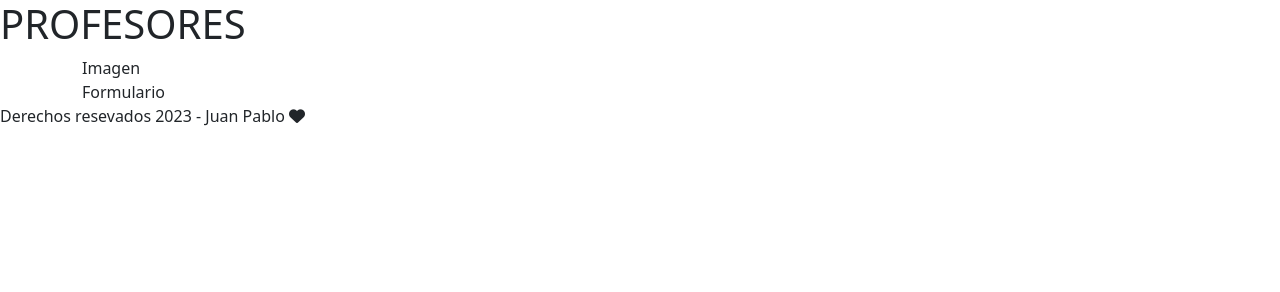
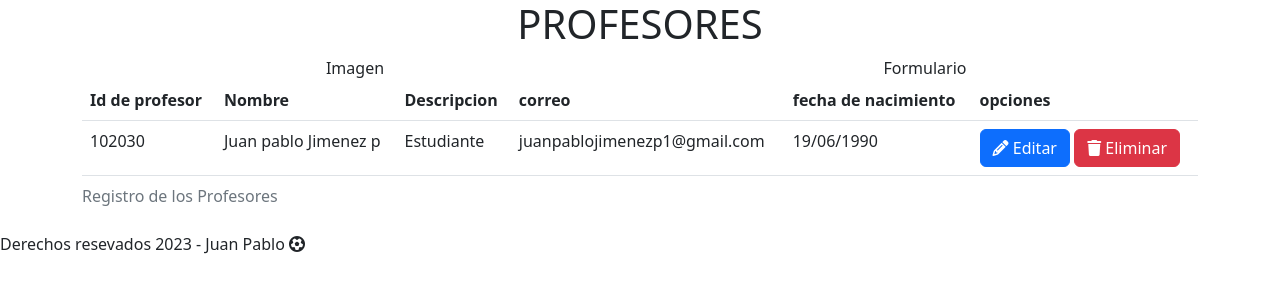
Before and after one commit to juanpablojp10/profesores-java-scr, a website built with webpack: page src/index.html in a window 1280 px wide. Built offline with nearby package versions, Linux system fonts and the light colour scheme.

Commit message:
se agrega la tabla

```diff
--- a/src/index.html
+++ b/src/index.html
@@ -1,40 +1,110 @@
 <!DOCTYPE html>
 <html lang="es-CO">
+
 <head>
     <meta charset="UTF-8">
     <meta http-equiv="X-UA-Compatible" content="IE=edge">
     <meta name="viewport" content="width=device-width, initial-scale=1.0">
     <title>Profesores</title>
 </head>
+
 <body>
 
 
-   <header>
-    <h1>  PROFESORES</h1>
-   </header>
+    <header>
+        <h1 class="text-center"> PROFESORES</h1>
+    </header>
 
-   <main class= "container">
+    <main class="container">
 
-        <section>
+        <section class="row text-center">
 
-            <article>
+            <article class="col-xs-12 col-md-6">
                 Imagen
             </article>
-            <article>
+            <article class="col-xs-12 col-md-6">
                 Formulario
             </article>
         </section>
+        <section class="row">
 
-        <section>
-            <table></table>
+            <div class="col-12">
+                <table class=" table table-hover">
+
+                    <caption>
+                        Registro de los Profesores
+                    </caption>
+
+                    <thead>
+                        <tr>
+                            <th scope="col">
+                                Id de profesor
+                            </th>
+                            <th scope="col">
+                                Nombre
+                            </th>
+                            <th scope="col">
+                                Descripcion
+                            </th>
+                            <th scope="col">
+                                correo
+                            </th>
+                            <th scope="col">
+                                fecha de nacimiento
+                            </th>
+                            <th scope="col">
+                                opciones
+                            </th>
+                        </tr>
+
+
+                    </thead>
+
+                    <tbody>
+                        <tr>
+                            <td>
+                                102030
+                            </td>
+                            <td>
+                                Juan pablo Jimenez p
+                            </td>
+                            <td>
+                                Estudiante
+                            </td>
+                            <td>
+                                juanpablojimenezp1@gmail.com
+                            </td>
+                            <td>
+                                19/06/1990
+                            </td>
+                            <td>
+                              <button type-button="" class="btn btn-primary">
+                                <em class="fa fa-pencil"> </em> Editar
+                              </button>
+                              <button type-button="" class="btn btn-danger">
+                                <em class="fa fa-trash"> </em> Eliminar
+                              </button>
+                            </td>
+                        </tr>
+
+
+
+                    </tbody>
+
+
+                </table>
+
+
+            </div>
+
         </section>
 
 
-   </main>
-   <footer>
-    Derechos resevados 2023 -  Juan Pablo <em class = "fa fa-heart"> </em>
+    </main>
+    <footer>
+        Derechos resevados 2023 - Juan Pablo <em class="fa fa-futbol"> </em>
 
-  </footer>
+    </footer>
+</body>
 
-</body>
 </html>
```
